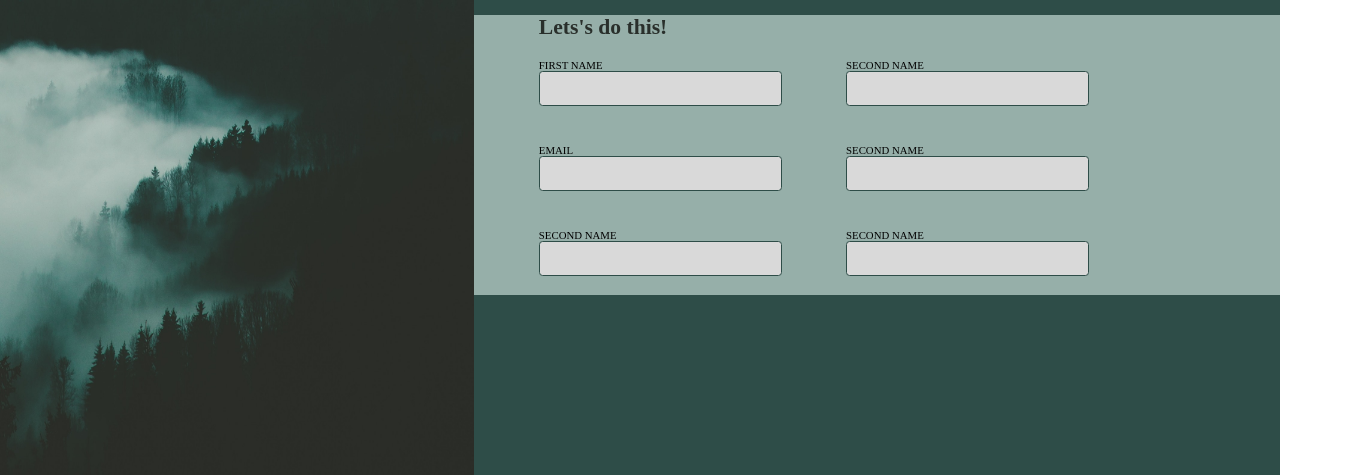
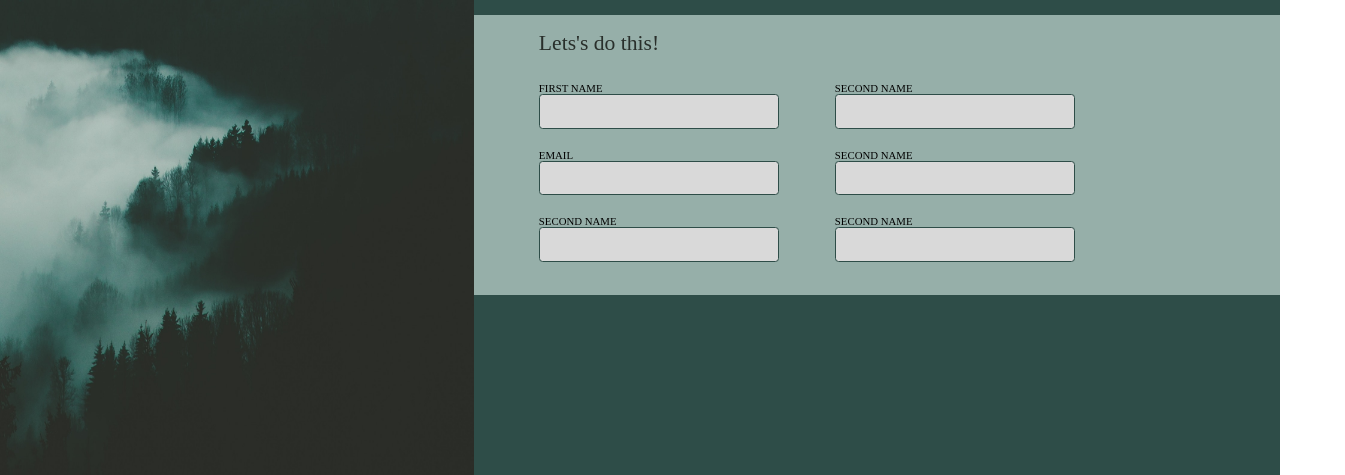
Before and after one commit to implObserver/Sign-Up-Form, a plain HTML site: page index.html in a window 1280 px wide. Shown: the part 325-800 px from the top of the page, 1345 px wide, since content can reach past the window. Drawn offline with Linux system fonts and the light colour scheme.

Commit message:
style:add fields

```diff
--- a/style.css
+++ b/style.css
@@ -67,6 +67,7 @@ h1,
 .right-section text {
     position: relative;
     font-size: 2.7vh;
+    width: 64vh;
     left: clamp(8.16vh, 5.76vw, 8.16vh);
     color: #D9D9D9;
 }
@@ -78,13 +79,13 @@ h1,
 
 .right-section p {
     top: 20.1vh;
-    width: 64vh;
     height: 10vh;
 }
 
 form {
     position: relative;
     display: flex;
+    width: 100%;
     flex-direction: column;
     top: 22.5vh;
     height: 35vh;
@@ -98,16 +99,20 @@ ul {
 }
 
 .fields {
-    height: 100vh;
-    width: 57vw;
+    height: 25vh;
+    width: 88vh;
     display: flex;
     flex-wrap: wrap;
-    column-gap: 5vw;
+    column-gap: 7vh;
     justify-content: flex-start;
     align-items: center;
 }
 
 h1 {
+    position: relative;
+    top: 2vh;
+    margin-bottom: 4vh;
+    font-weight: 300;
     color: #292F2B;
 }
 
@@ -115,13 +120,14 @@ input,
 label {
     display: block;
     position: relative;
-    font-size: 1.35vh;;
+    font-size: 1.35vh;
     left: clamp(8.16vh, 5.76vw, 8.16vh);
+    width: 30vh;
 }
 
 input {
     background-color: #D9D9D9;
-    width: 19vw;
+    width: 30vh;
     height: 4.3vh;
     border-radius: 0.28vw;
     border: 0.14vw #2E4D48 solid;
```
